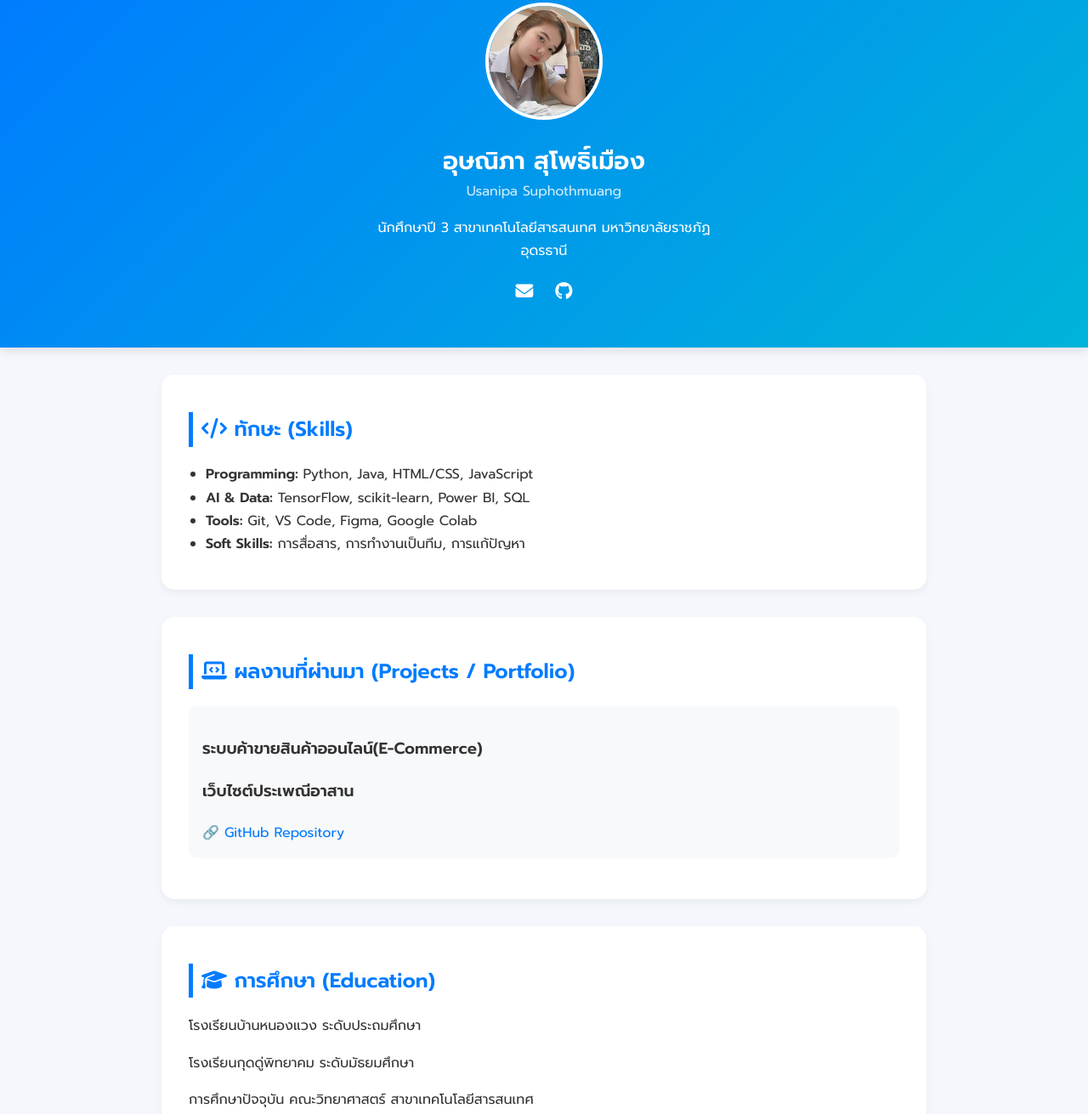
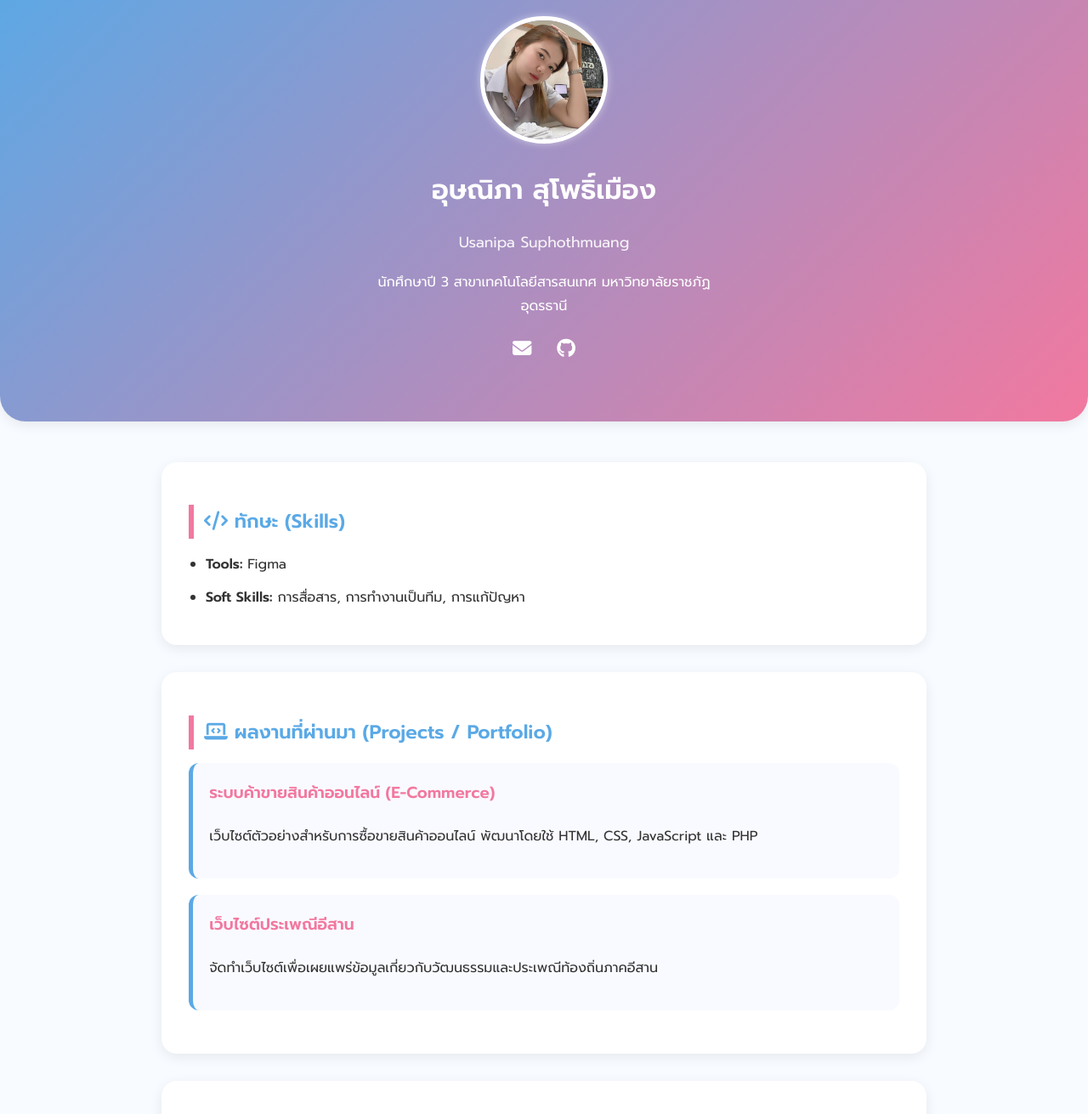
Before and after one commit to Usanipa101/Usanipa101.github.io, a plain HTML site: page index.html in a window 1280 px wide. Shown: the part 45-1356 px from the top of the page at 85% size. Drawn offline with Linux system fonts and the light colour scheme.

Commit message:
Refactor index.html for layout and styling improvements
Updated styles and content for improved layout and readability.

```diff
--- a/index.html
+++ b/index.html
@@ -6,128 +6,156 @@
   <title>Portfolio | Usanipa Suphothmuang</title>
 
   <!-- Font & Icon -->
-  <link rel="preconnect" href="https://fonts.googleapis.com">
   <link href="https://fonts.googleapis.com/css2?family=Prompt:wght@300;400;600&display=swap" rel="stylesheet">
   <script src="https://kit.fontawesome.com/a2d045cc0b.js" crossorigin="anonymous"></script>
 
   <style>
+    :root {
+      --main-color: #5AA9E6;
+      --accent-color: #F2789F;
+      --light-bg: #f8fbff;
+      --text-color: #333;
+      --box-shadow: 0 4px 15px rgba(0, 0, 0, 0.08);
+      --radius: 18px;
+    }
+
     body {
       font-family: "Prompt", sans-serif;
       margin: 0;
-      background-color: #f4f7fc;
-      color: #333;
-      line-height: 1.7;
+      background-color: var(--light-bg);
+      color: var(--text-color);
+      line-height: 1.8;
     }
 
     header {
-      background: linear-gradient(135deg, #007bff, #00b4d8);
+      background: linear-gradient(135deg, var(--main-color), var(--accent-color));
       color: white;
       text-align: center;
-      padding: 3rem 1rem;
-      box-shadow: 0 4px 10px rgba(0,0,0,0.1);
+      padding: 4rem 1rem;
+      box-shadow: var(--box-shadow);
+      border-bottom-left-radius: 30px;
+      border-bottom-right-radius: 30px;
     }
 
     .profile-card {
-      max-width: 400px;
+      max-width: 420px;
       margin: 0 auto;
     }
 
     .profile-img {
-      width: 130px;
-      height: 130px;
+      width: 140px;
+      height: 140px;
       border-radius: 50%;
-      border: 4px solid white;
+      border: 5px solid white;
       object-fit: cover;
+      box-shadow: 0 0 10px rgba(255, 255, 255, 0.5);
     }
 
     h1 {
       margin: 1rem 0 0.3rem;
-      font-size: 1.8rem;
+      font-size: 2rem;
     }
 
     .eng-name {
-      margin-top: -0.5rem;
-      opacity: 0.8;
-      font-size: 1rem;
+      font-size: 1.1rem;
+      opacity: 0.9;
+      margin-bottom: 0.5rem;
     }
 
     .social-links a {
       color: white;
-      margin: 0 10px;
-      font-size: 1.3rem;
-      transition: transform 0.2s ease, color 0.2s ease;
+      margin: 0 12px;
+      font-size: 1.4rem;
+      transition: 0.3s ease;
     }
 
     .social-links a:hover {
-      color: #ffdf5d;
-      transform: scale(1.2);
+      color: #fffdd0;
+      transform: translateY(-3px);
     }
 
     main {
       max-width: 900px;
-      margin: 2rem auto;
-      padding: 0 1rem;
+      margin: 3rem auto;
+      padding: 0 1.5rem;
     }
 
     section {
       background: white;
-      padding: 1.5rem 2rem;
-      border-radius: 15px;
-      box-shadow: 0 4px 10px rgba(0,0,0,0.05);
+      padding: 2rem;
+      border-radius: var(--radius);
+      box-shadow: var(--box-shadow);
       margin-bottom: 2rem;
-      transition: transform 0.2s ease;
+      transition: transform 0.2s ease, box-shadow 0.2s ease;
     }
 
     section:hover {
-      transform: translateY(-3px);
+      transform: translateY(-4px);
+      box-shadow: 0 6px 20px rgba(0, 0, 0, 0.1);
     }
 
     h2 {
-      color: #007bff;
-      border-left: 5px solid #007bff;
-      padding-left: 10px;
+      color: var(--main-color);
+      border-left: 6px solid var(--accent-color);
+      padding-left: 12px;
+      font-size: 1.4rem;
+      margin-bottom: 1rem;
     }
 
     ul {
       padding-left: 20px;
+      margin: 0;
+    }
+
+    li {
+      margin-bottom: 0.6rem;
     }
 
     .project {
-      display: flex;
-      flex-direction: column;
-      background: #f8f9fa;
-      border-radius: 10px;
-      overflow: hidden;
-      margin-bottom: 1.5rem;
+      background: #f9faff;
+      border-radius: 12px;
+      padding: 1.2rem;
+      margin-bottom: 1.2rem;
+      border-left: 5px solid var(--main-color);
     }
 
-    .project img {
-      width: 100%;
-      object-fit: cover;
+    .project h3 {
+      margin-top: 0;
+      color: var(--accent-color);
     }
 
-    .project div {
-      padding: 1rem;
+    .contact-info a {
+      color: var(--accent-color);
+      text-decoration: none;
     }
 
-    .project a {
-      text-decoration: none;
-      color: #007bff;
-      font-weight: 500;
-    }
-
-    .project a:hover {
+    .contact-info a:hover {
       text-decoration: underline;
     }
 
     footer {
-      background: #007bff;
+      background: var(--main-color);
       color: white;
       text-align: center;
-      padding: 1rem;
-      border-top-left-radius: 12px;
-      border-top-right-radius: 12px;
-      font-size: 0.9em;
+      padding: 1.2rem;
+      font-size: 0.95rem;
+      border-top-left-radius: 20px;
+      border-top-right-radius: 20px;
+      box-shadow: 0 -3px 8px rgba(0, 0, 0, 0.05);
+    }
+
+    /* Responsive */
+    @media (max-width: 600px) {
+      header {
+        padding: 3rem 1rem;
+      }
+      .profile-img {
+        width: 110px;
+        height: 110px;
+      }
+      h1 {
+        font-size: 1.6rem;
+      }
     }
   </style>
 </head>
@@ -140,9 +168,8 @@
       <p class="eng-name">Usanipa Suphothmuang</p>
       <p>นักศึกษาปี 3 สาขาเทคโนโลยีสารสนเทศ มหาวิทยาลัยราชภัฏอุดรธานี</p>
       <div class="social-links">
-        <a href="mailto:66040233101@udru.ac.th" title="Email"><i class="fas fa-envelope"></i></a>
-        <a href="https://github.com/Usanipa101" target="_blank" title="GitHub"><i class="fab fa-github"></i></a>
-
+        <a href="mailto:66040233101@udru.ac.th"><i class="fas fa-envelope"></i></a>
+        <a href="https://github.com/Usanipa101" target="_blank"><i class="fab fa-github"></i></a>
       </div>
     </div>
   </header>
@@ -151,9 +178,7 @@
     <section id="skills">
       <h2><i class="fas fa-code"></i> ทักษะ (Skills)</h2>
       <ul>
-        <li><strong>Programming:</strong> Python, Java, HTML/CSS, JavaScript</li>
-        <li><strong>AI & Data:</strong> TensorFlow, scikit-learn, Power BI, SQL</li>
-        <li><strong>Tools:</strong> Git, VS Code, Figma, Google Colab</li>
+        <li><strong>Tools:</strong> Figma</li>
         <li><strong>Soft Skills:</strong> การสื่อสาร, การทำงานเป็นทีม, การแก้ปัญหา</li>
       </ul>
     </section>
@@ -162,46 +187,50 @@
       <h2><i class="fas fa-laptop-code"></i> ผลงานที่ผ่านมา (Projects / Portfolio)</h2>
 
       <div class="project">
-        <div>
-          <h3>ระบบค้าขายสินค้าออนไลน์(E-Commerce)</h3>
-          <h3>เว็บไซต์ประเพณีอาสาน</h3>
-          <a href="https://github.com/username/meeting-room-booking" target="_blank">🔗 GitHub Repository</a>
-        </div>
+        <h3>ระบบค้าขายสินค้าออนไลน์ (E-Commerce)</h3>
+        <p>เว็บไซต์ตัวอย่างสำหรับการซื้อขายสินค้าออนไลน์ พัฒนาโดยใช้ HTML, CSS, JavaScript และ PHP</p>
+      </div>
+
+      <div class="project">
+        <h3>เว็บไซต์ประเพณีอีสาน</h3>
+        <p>จัดทำเว็บไซต์เพื่อเผยแพร่ข้อมูลเกี่ยวกับวัฒนธรรมและประเพณีท้องถิ่นภาคอีสาน</p>
       </div>
     </section>
 
     <section id="education">
       <h2><i class="fas fa-graduation-cap"></i> การศึกษา (Education)</h2>
-      <p>โรงเรียนบ้านหนองแวง ระดับประถมศึกษา</p>
-      <p>โรงเรียนกุดดู่พิทยาคม ระดับมัธยมศึกษา</p>
-      <p>การศึกษาปัจจุบัน คณะวิทยาศาสตร์ สาขาเทคโนโลยีสารสนเทศ</p>
-      <p>มหาวิทยาลัยราชภัฏอุดรธานี (2566 - ปัจจุบัน)</p>
+      <ul>
+        <li>โรงเรียนบ้านหนองแวง — ระดับประถมศึกษา</li>
+        <li>โรงเรียนกุดดู่พิทยาคม — ระดับมัธยมศึกษา</li>
+        <li>คณะวิทยาศาสตร์ สาขาเทคโนโลยีสารสนเทศ มหาวิทยาลัยราชภัฏอุดรธานี (2566 - ปัจจุบัน)</li>
+      </ul>
     </section>
 
     <section id="activities">
       <h2><i class="fas fa-award"></i> กิจกรรมและผลงานอื่น ๆ (Activities / Achievements)</h2>
       <ul>
-        <li>อบรม “AI”</li>
-        <li>อบรม “DL”</li>
-
+        <li>เข้าร่วมอบรม “AI”</li>
+        <li>เข้าร่วมอบรม “DL”</li>
       </ul>
     </section>
 
     <section id="career">
       <h2><i class="fas fa-bullseye"></i> องค์ประกอบเสริม (Career Interest)</h2>
-      <p>เป้าหมายในอนาคตคือการทำงานด้าน มีงานทำ ที่ตัวเองทำได้เเละพยายามที่จะทำในสิ่งๆนั้นได้</p>
+      <p>เป้าหมายในอนาคตคือการทำงานในสายเทคโนโลยีสารสนเทศ พัฒนาทักษะการออกแบบเว็บไซต์ และสร้างสรรค์งานที่มีคุณค่า</p>
+    </section>
+
+    <section id="contact">
+      <h2><i class="fas fa-phone"></i> ติดต่อ (Contact)</h2>
+      <div class="contact-info">
+        <p>📧 Email: <strong>66040233101@udru.ac.th</strong></p>
+        <p>💻 GitHub: <a href="https://github.com/Usanipa101" target="_blank">github.com/Usanipa101</a></p>
+        <p>📘 Facebook: <a href="https://facebook.com/Usanipa.Suphomuang" target="_blank">Facebook</a></p>
+        <p>📷 Instagram: <a href="https://instagram.com/usaaaaa_aaaa" target="_blank">@usaaaaa_aaaa</a></p>
+        <p>📞 Tel: <strong>098-204-5606</strong></p>
+      </div>
     </section>
   </main>
-    <section>
-      <h2>ติดต่อ (Contact)</h2>
-      <div class="contact-info">
-        <p> Email: <strong>66040233144@udru.ac.th</strong></p>
-        <p> GitHub: <strong><a href="https://github.com/Woraluethai" target="_blank">github.com/Usanipa101</a></strong></p>
-        <p> Facebook: <strong><a href="https://facebook.com/Usanipa.Suphomuang" target="_blank">Facebook</a></strong></p>
-        <p> Instagram: <strong><a href="https://instagram.com/usaaaaa_aaaa" target="_blank">@usaaaaa_aaaa</a></strong></p>
-        <p> Tel: <strong>098-204-5606</strong></p>
-      </div>
-    </section>
+
   <footer>
     <p>© 2025 Usanipa Suphothmuang | Portfolio on GitHub Pages</p>
   </footer>
```
